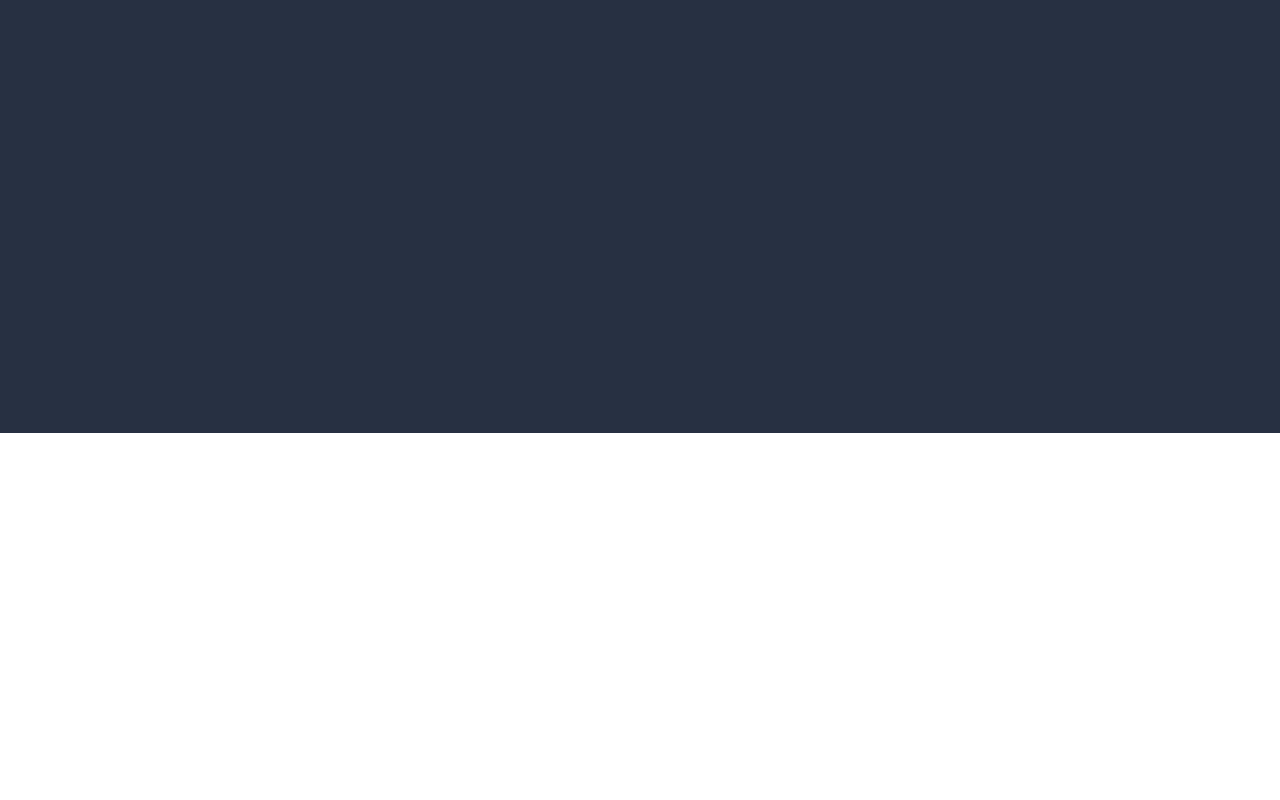
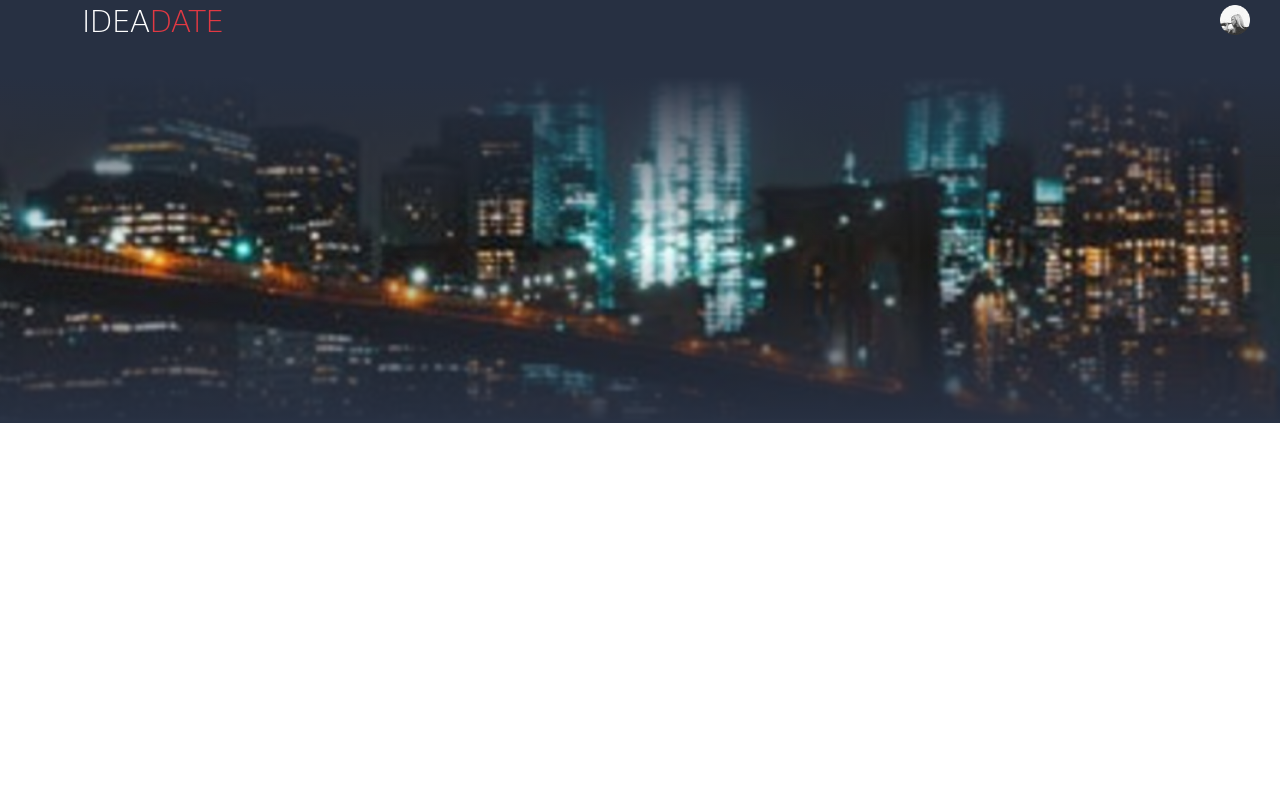
Before and after one commit to SimoMazil/frontend-coding-challenge, a website: page index.html in a window 1280 px wide. Shown: the top 800 px of the page. Drawn offline with Linux system fonts and the light colour scheme; a web font is replaced by a local one.

Commit message:
link Font from google fonts, Start structure the Header

```diff
--- a/gulpfile.js
+++ b/gulpfile.js
@@ -7,6 +7,12 @@ gulp.task('sass', function (done) {
         .pipe(sass({includePaths: ['sass']}))
         .pipe(gulp.dest('css'));
         done();
+});
+
+// Reload all Browsers
+gulp.task('bs-reload', function (done) {
+    browserSync.reload();
+    done();
 });
 
 gulp.task('browser-sync', function(done) {
@@ -19,6 +25,7 @@ gulp.task('browser-sync', function(done) {
 });
 
 gulp.task('default', gulp.series('sass', 'browser-sync', function(done) {
-  gulp.watch("sass/*.sass", gulp.series("sass"));
-  done();
+    gulp.watch("sass/*.sass", gulp.series("sass"));
+    gulp.watch("index.html", gulp.series("bs-reload"));
+    done();
 }));
--- a/index.html
+++ b/index.html
@@ -2,16 +2,49 @@
 <html>
   <head>
     <meta charset="utf-8">
+    <meta name="viewport" content="width=device-width, initial-scale=1">
     <link rel="stylesheet" href="css/master.css">
+    <link href="https://fonts.googleapis.com/css?family=Croissant+One|Montserrat:300,400,500" rel="stylesheet">
+
     <title>Front-end Coding Challenge</title>
   </head>
   <body>
 
-    <header></header>
-
-    <section></section>
-
-    <footer></footer>
+    <header>
+      <div class="background-header"></div>
+      <grid>
+        <div class="top-bar-header" col="1/1">
+          <grid>
+            <div col="1/2">
+              <grid>
+                <div col="1/2">
+                  <h1>IDEA<span>DATE</span></h1>
+                </div>
+                <div col="1/2"></div>
+              </grid>
+            </div>
+            <div col="1/2">
+              <ul class="">
+                <li>
+                  <a href="#"></a>
+                </li>
+                <li>
+                  <a href="#"></a>
+                </li>
+                <li>
+                  <div class="profile">
+                    <img src="images/profile.png" alt="">
+                  </div>
+                </li>
+                <li>
+                  <a href="#"></a>
+                </li>
+              </ul>
+            </div>
+          </grid>
+        </div>
+      </grid>
+    </header>
 
   </body>
 </html>
--- a/sass/footer.sass
+++ b/sass/footer.sass
@@ -1,7 +1 @@
 @import global
-
-footer:before
-  background: $background-g-color
-
-footer
-  height: 150px
--- a/sass/global.sass
+++ b/sass/global.sass
@@ -1 +1,4 @@
 $background-g-color: #273042
+
+$font-croissant: 'Croissant One', cursive
+$font-Montserrat: 'Montserrat', sans-serif
--- a/sass/header.sass
+++ b/sass/header.sass
@@ -1,5 +1,48 @@
 @import global
 
 header
-  background: $background-g-color
+  background-color: $background-g-color
   height: 433px
+  position: relative
+  background-image: url("../images/background.jpg")
+  background-position: center
+  background-size: cover
+
+  .background-header
+    width: 100%
+    height: 100%
+    position: absolute
+    background: linear-gradient($background-g-color 20%, transparent, $background-g-color)
+
+  .top-bar-header
+    background: $background-g-color
+    height: 60px
+    padding-top: 15px
+
+    h1
+      font-family: $font-croissant
+      color: #fff
+      font-size: 30px
+      text-align: center
+
+      span
+        color: #E23943
+
+    select
+      height: 30px
+      width: 100px
+      border: none
+      display: block
+      margin: 0px auto
+
+    ul
+      list-style: none
+      float: right
+
+      li
+        margin-right: 15px
+        float: left
+
+        .profile
+          width: 30px
+          height: 30px
--- a/sass/section.sass
+++ b/sass/section.sass
@@ -1,4 +1 @@
 @import global
-
-section
-  height: 750px
```
Also changed, not shown: css/imports.css, images/background.jpg (added), images/profile.png (added), 1 other file.
